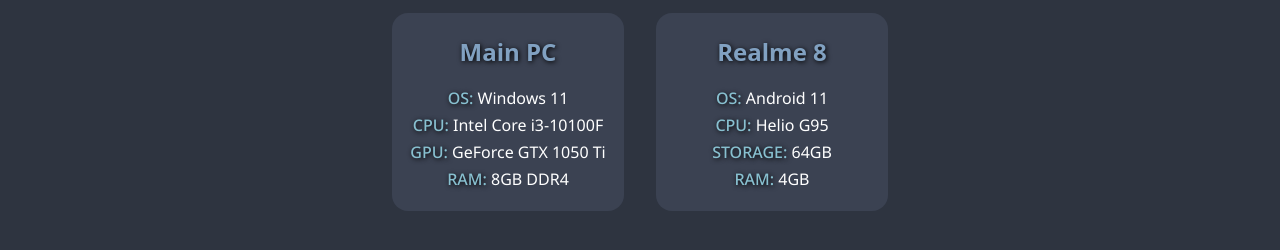
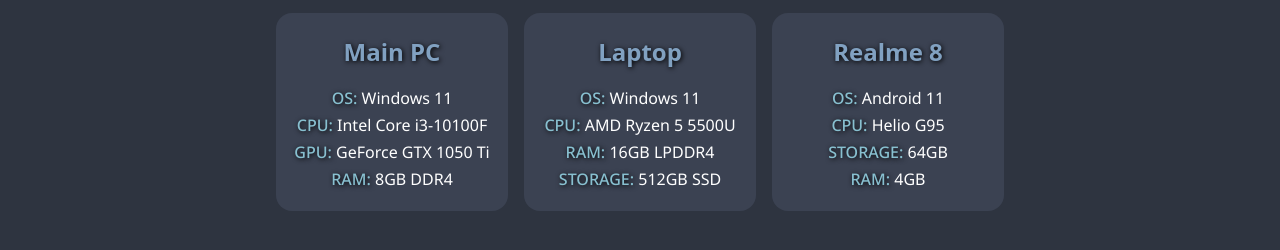
Before and after one commit to FrantisekSilhan/slhn.cz, a plain HTML site: page sites/devices.html in a window 1280 px wide. Shown: the part 60-310 px from the top of the page. Drawn offline with Linux system fonts and the light colour scheme; files whose address does not match are found by name; a web font is replaced by a local one.

Commit message:
new device

```diff
--- a/sites/devices.html
+++ b/sites/devices.html
@@ -57,6 +57,15 @@
       </ul>
     </div>
     <div class="device">
+      <h2 class="device__heading">Laptop</h2>
+      <ul class="device__list">
+        <li class="device__list__item"><b>OS:</b> Windows 11</li>
+        <li class="device__list__item"><b>CPU:</b> AMD Ryzen 5 5500U</li>
+        <li class="device__list__item"><b>RAM:</b> 16GB LPDDR4</li>
+        <li class="device__list__item"><b>STORAGE:</b> 512GB SSD</li>
+      </ul>
+    </div>
+    <div class="device device__laptop">
       <h2 class="device__heading">Realme 8</h2>
       <ul class="device__list">
         <li class="device__list__item"><b>OS:</b> Android 11</li>
--- a/style/main.css
+++ b/style/main.css
@@ -140,10 +140,12 @@
   width: fit-content;
   padding: 1em;
   margin: 0 auto;
+  display: grid;
+  grid-template-columns: 1fr;
+  gap: 1em;
 }
 
 .device {
-  margin-bottom: 2em;
   text-align: center;
   background-color: var(--dark);
   border-radius: 1em;
--- a/style/media.css
+++ b/style/media.css
@@ -1,8 +1,14 @@
+@media only screen and (min-width: 528px) {
+  .devices {
+    grid-template-columns: repeat(2, 1fr);
+  }
+  .device__laptop {
+    grid-column: span 2 / span 2;
+    justify-self: center;
+  }
+}
+
 @media only screen and (min-width: 500px) {
-  .devices {
-    display: flex;
-    gap: 2em;
-  }
   .skills {
     display: grid;
     grid-template-columns: repeat(2, 1fr);
@@ -49,3 +55,13 @@
     margin-top: 10vh;
   }
 }
+
+@media only screen and (min-width: 792px) {
+  .devices {
+    grid-template-columns: repeat(3, 1fr);
+  }
+  .device__laptop {
+    grid-column: unset;
+    justify-self: unset;
+  }
+}
```
